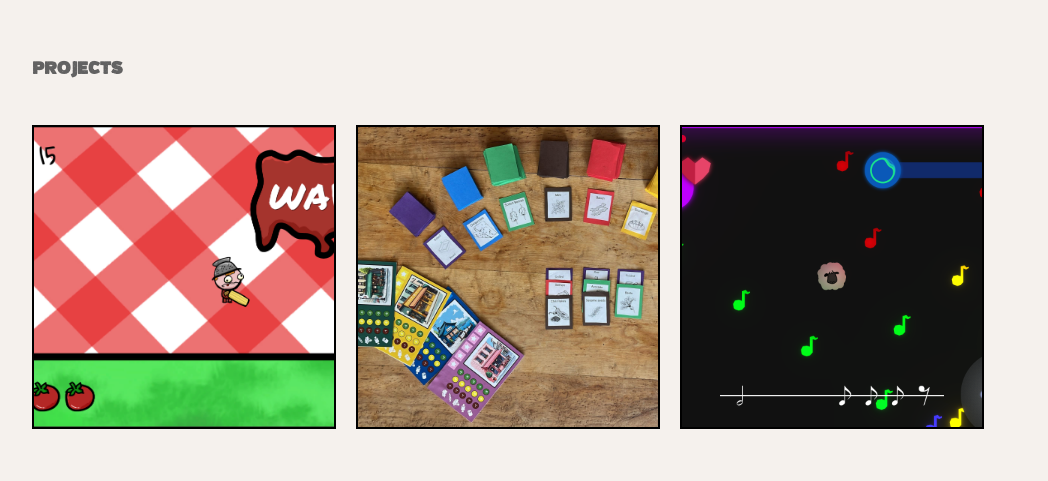
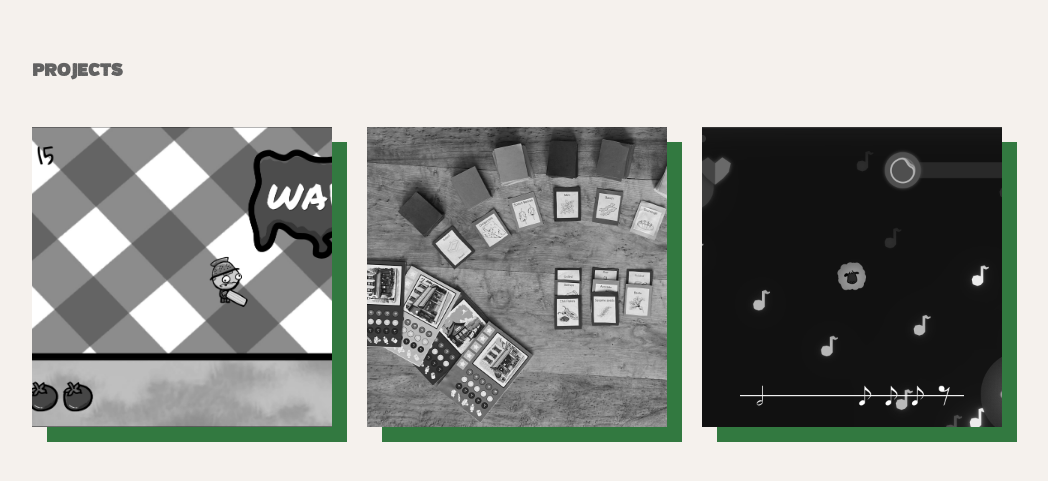
Before and after one commit to Dcipani/portfolio, a React (Create React App) app: page / in a window 1280 px wide. Shown: the part 1816-2297 px from the top of the page, without its empty margins (70-1118 px from the left). Built offline with nearby package versions, Linux system fonts and the light colour scheme.

Commit message:
greyscale + box shadow

```diff
--- a/src/components/Gallery/style.scss
+++ b/src/components/Gallery/style.scss
@@ -4,7 +4,7 @@
 
     .gallery-container {
       display: flex;
-      gap: 20px;
+      gap: 35px;
       flex-wrap: nowrap;  // Prevent wrapping to a new line
       overflow: visible;  // Let the projects overflow the gallery width
     }
--- a/src/components/Project/style.scss
+++ b/src/components/Project/style.scss
@@ -4,7 +4,8 @@
   overflow: hidden;
   position: relative;
   cursor: pointer;
-  border: solid 2px black;
+  // border: solid 2px red;
+  box-shadow: 15px 15px 0 rgb(50, 121, 64);
 
 
   .project-image {
@@ -12,7 +13,9 @@
     height: 100%;
     object-fit: cover;
     transition: transform 0.3s ease;
+    filter: grayscale(1) ;
   }
+
 
   &:hover .project-image {
     transform: scale(1.05); // Slightly enlarge the image on hover
```
